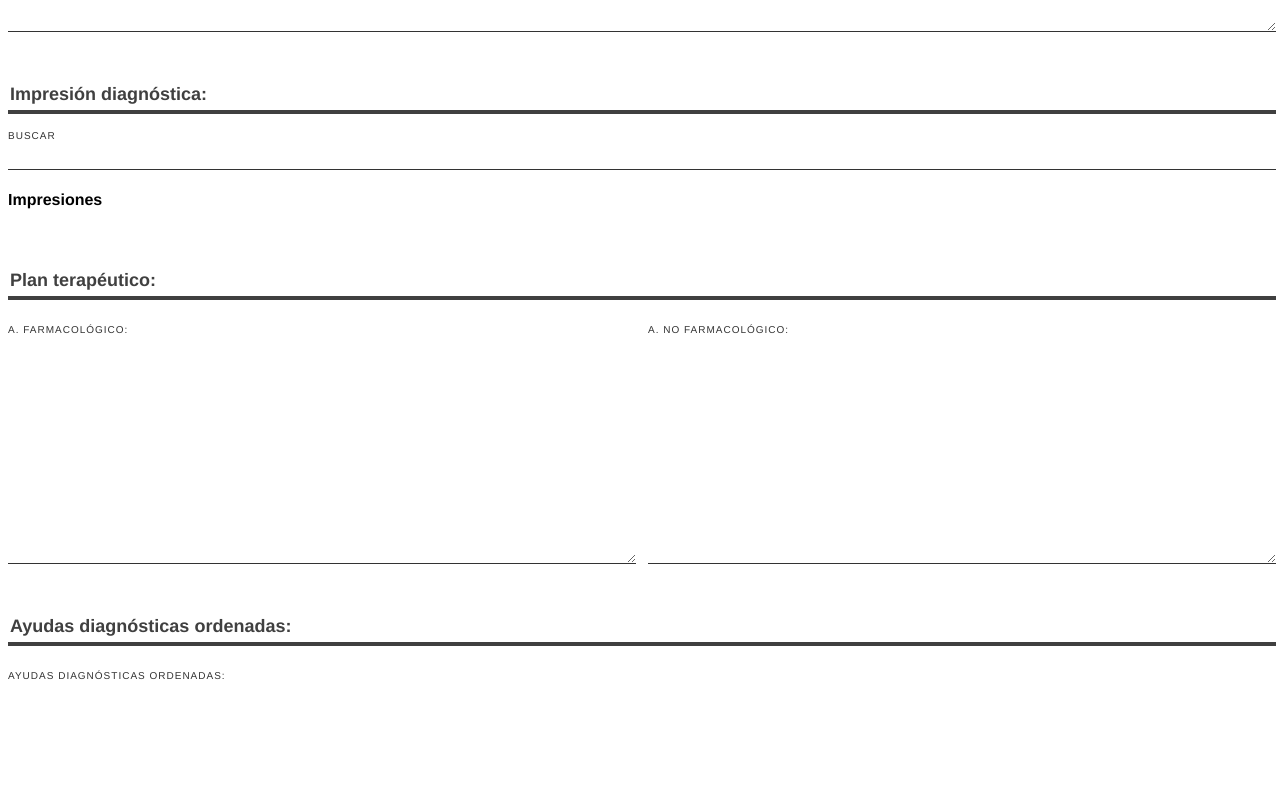
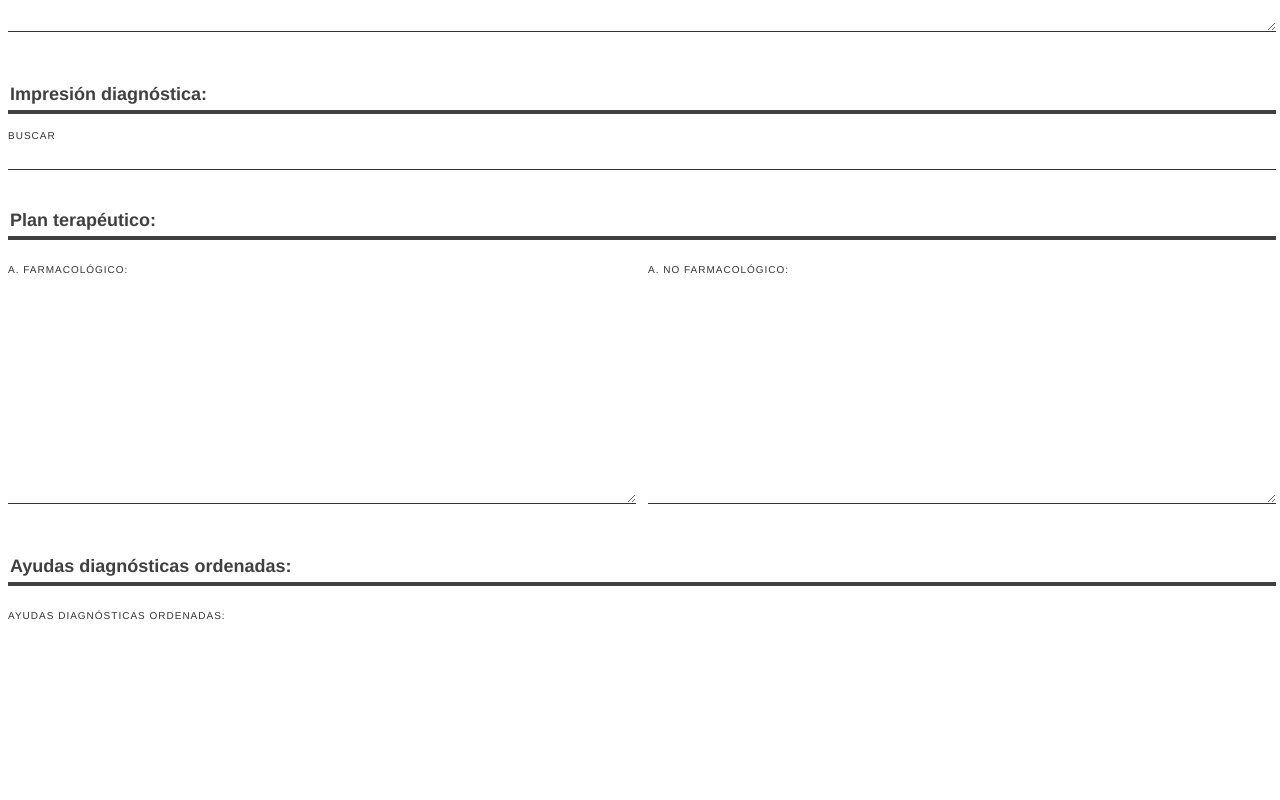
Before and after one commit to MosquitoAlbino/HC2024, a React app: page /clinic-history in a window 1280 px wide. Shown: the part 5220-6020 px from the top of the page. Built offline with nearby package versions, Linux system fonts and the light colour scheme.

Commit message:
small detail

```diff
--- a/app/components/CIE10/CIE10.jsx
+++ b/app/components/CIE10/CIE10.jsx
@@ -75,7 +75,11 @@ export default class CIE10 extends Component {
             handleCIE10ItemClick={this.handleCIE10ItemClick}
           />
         </div>
-        <h4>Impresiones</h4>
+        {
+          cie10Rows.length ? (
+            <h4>Impresiones</h4>
+          ) : null
+        }
         <div>{cie10Rows}</div>
       </div>
     )
```
